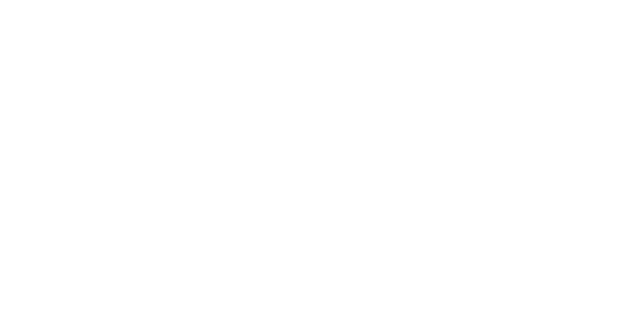
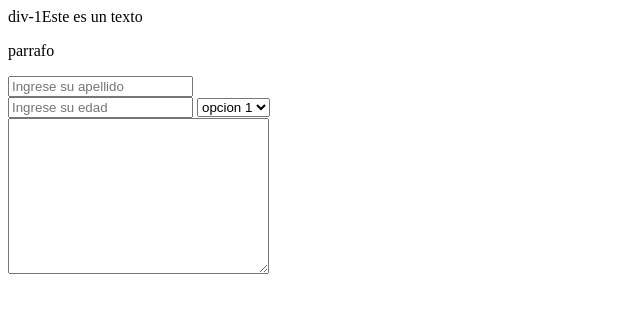
Before and after one commit to marcosSantia/WebFrontEndGugler, a plain HTML site: page Clase9/practica.html in a window 1280 px wide. Shown: the whole page, without its empty margins (0-640 px from the left). Drawn offline with Linux system fonts and the light colour scheme.

Commit message:
clase 9 completa

```diff
--- a/Clase9/js/practica.js
+++ b/Clase9/js/practica.js
@@ -8,6 +8,45 @@ function siExisteAumenta(variable, texto){
         console.log("Se encontro el valor buscado->" + texto)
     }
 }
-
+/* creo una variable y le asigno la seleccion por ID, y luego paso esa variable como parametro de la funcion */
 const miDiv = document.getElementById("div-1");
 siExisteAumenta(miDiv, "div-1");
+
+/* creo una variable y le asigno la seleccion por CLASE, y luego paso esa variable como parametro de la funcion */
+const misElementos = document.getElementsByClassName("parrafo");
+siExisteAumenta(misElementos, "parrafo");
+
+const apellido = document.getElementsByName("apellido");
+siExisteAumenta(apellido, "apellido");
+
+const edad = document.getElementsByName("edad");
+siExisteAumenta(edad, "edad");
+
+/* creo una variable y le asigno la seleccion por TagName (selecciona segun el tipo de etiqueta), y luego paso esa variable como parametro de la funcion */
+const select = document.getElementsByTagName("select");
+siExisteAumenta(select, "select");
+
+/* creo una variable y le asigno la seleccion por QuerySelector (selecciona segun el tipo de etiqueta), y luego paso esa variable como parametro de la funcion */
+const comentario = document.querySelector("#comentario");
+siExisteAumenta(comentario, "comentario");
+
+
+/* punto 8 */
+function siExiste(id) {
+    const elemento = document.getElementById(id);
+    if (elemento === null || elemento.lenght == 0) {
+
+        elemento = document.createElement("div");
+        elemento.id = id;
+
+    } else {
+        let nodoTexto= document.createTextNode("Este es un texto");
+        elemento.appendChild(nodoTexto);
+        let nodoComentario= document.createComment("Este es un comentario");
+        elemento.appendChild(nodoComentario);
+        elemento.style='font-size:16px';
+    }
+    return elemento;
+}
+
+const div = siExiste("div-1");
--- a/Clase9/practica.html
+++ b/Clase9/practica.html
@@ -8,7 +8,20 @@
 </head>
 <body>
 
-    <div id="div-1"></div>
+    <div id="div-1">div-1</div>
+    <p class="parrafo">parrafo</p>
+
+    <input type="text" name="apellido" placeholder="Ingrese su apellido"><br>
+
+    <input type="text" name="edad" placeholder="Ingrese su edad">
+
+    <select name="" id="">
+        <option value="1">opcion 1</option>
+        <option value="2">opcion 2</option>
+        <option value="3">opcion 3</option>
+    </select>
+    <br>
+    <textarea name="" id="comentario" cols="30" rows="10"></textarea>
 
     <script src="js/practica.js"></script>
 </body>
```
